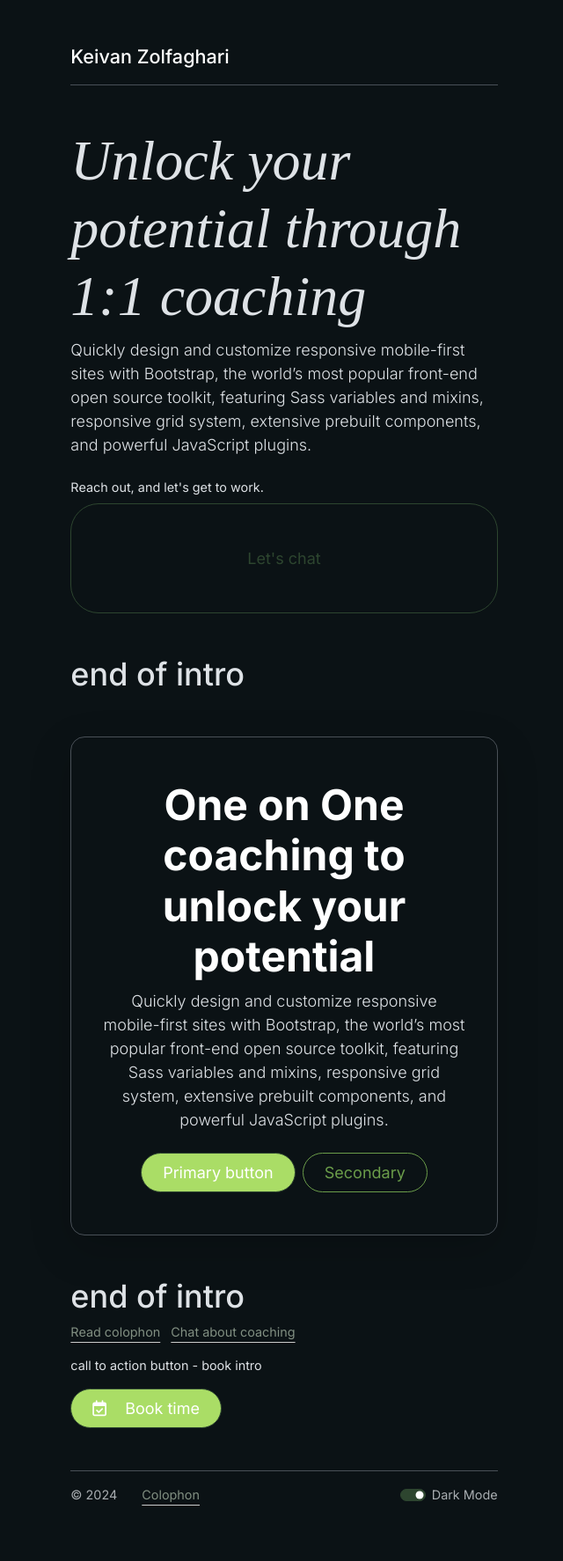
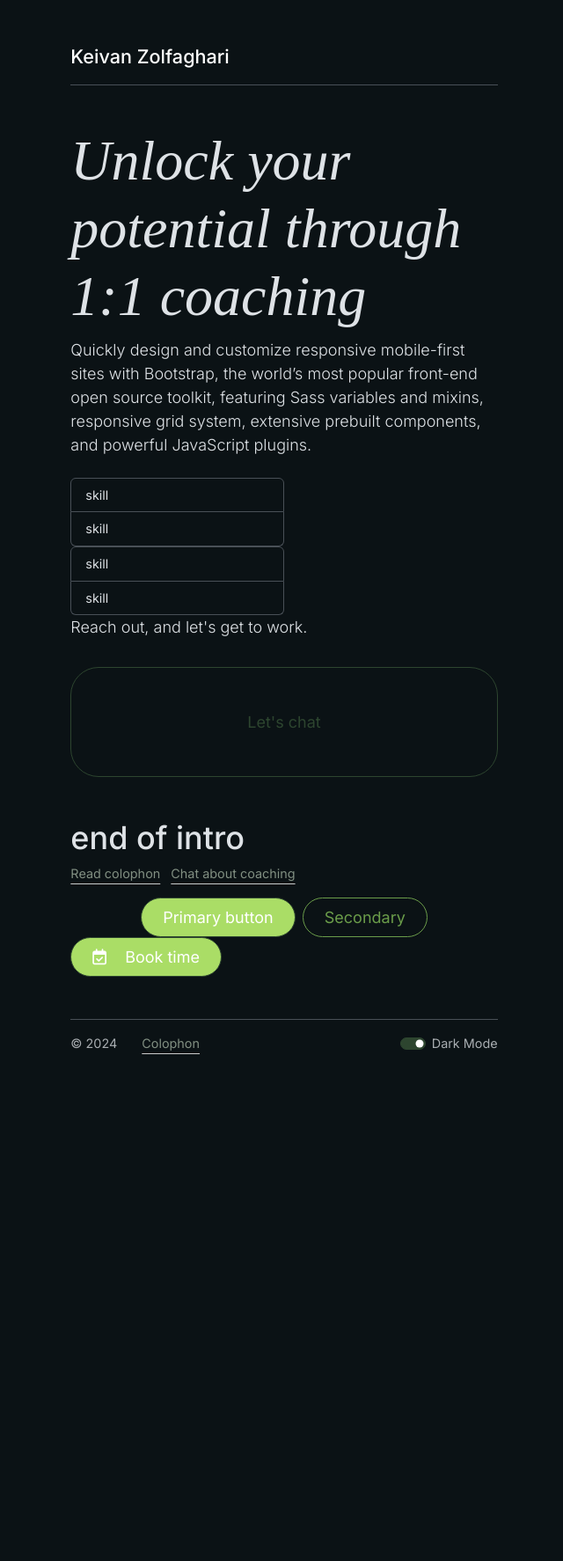
Before and after one commit to keivanz/keivanz.github.io, a Jekyll site: the page built from pages/coach.html, in a window 1280 px wide. Shown: the whole page at 88% size, without its empty margins (317-957 px from the left). Built offline with Jekyll 4.4.1, drawn with Linux system fonts in a browser that asks for light colours; nearby versions of some CDN libraries; some web fonts are replaced; after the commit the page ends 1261 px from its top, so only the background shows below that.

Commit message:
Update main_coaching.html

```diff
--- a/_includes/main_coaching.html
+++ b/_includes/main_coaching.html
@@ -3,32 +3,33 @@
   <div class="col-lg-12">
     <p class="lead mb-4">Quickly design and customize responsive mobile-first sites with Bootstrap, the world’s most popular front-end open source toolkit, featuring Sass variables and mixins, responsive grid system, extensive prebuilt components, and powerful JavaScript plugins.</p>
   </div>
-  <p>Reach out, and let's get to work.</hp>
+  <div class="col-lg-6">
+    <ul class="list-group">
+      <li class="list-group-item">skill</li>
+      <li class="list-group-item">skill</li>
+    </ul>
+  </div>
+  <div class="col-lg-6">
+    <ul class="list-group">
+      <li class="list-group-item">skill</li>
+      <li class="list-group-item">skill</li>
+    </ul>
+  </div>
+  <p class="lead mb-4">Reach out, and let's get to work.</p>
   <button type="button" class="btn btn-outline-primary btn-lg mt-2 px-4 py-5 rounded-5 focus-ring w-100 gap-3">Let's chat</button>
 </div>
 
 <h1 class="mt-5">end of intro</h1>
-
-<div class="container my-5">
-    <div class="row p-4 py-lg-5 align-items-center text-center rounded-4 border shadow-lg">
-        <h1 class="display-5 fw-bold text-body-emphasis">One on One coaching to unlock your potential</h1>
-        <div class="col-lg-12 mx-auto">
-          <p class="lead mb-4">Quickly design and customize responsive mobile-first sites with Bootstrap, the world’s most popular front-end open source toolkit, featuring Sass variables and mixins, responsive grid system, extensive prebuilt components, and powerful JavaScript plugins.</p>
-          <div class="d-grid gap-2 d-sm-flex justify-content-sm-center">
-            <button type="button" class="btn btn-primary btn-lg rounded-5 focus-ring px-4 gap-3">Primary button</button>
-            <button type="button" class="btn btn-outline-secondary rounded-5 focus-ring-secondary btn-lg px-4">Secondary</button>
-          </div>
-        </div>
-    </div>
-  </div>
-
-  <h1>end of intro</h1>
 
 <ul class="list-inline ps-0">
   <li class="list-inline-item"><a href="/colophon">Read colophon</a></li>
   <li class="list-inline-item"><a href="/coach">Chat about coaching</a></li>
 </ul>
 
-<p>call to action button - book intro</p>
+<div class="d-grid gap-2 d-sm-flex justify-content-sm-center">
+  <button type="button" class="btn btn-primary btn-lg rounded-5 focus-ring px-4 gap-3">Primary button</button>
+  <button type="button" class="btn btn-outline-secondary rounded-5 focus-ring-secondary btn-lg px-4">Secondary</button>
+</div>
+
 <button type="button" class="btn btn-primary btn-lg rounded-5 focus-ring px-4 gap-3">
   <i class="fa-regular fa-calendar-check pe-3"></i> Book time</button>
```
